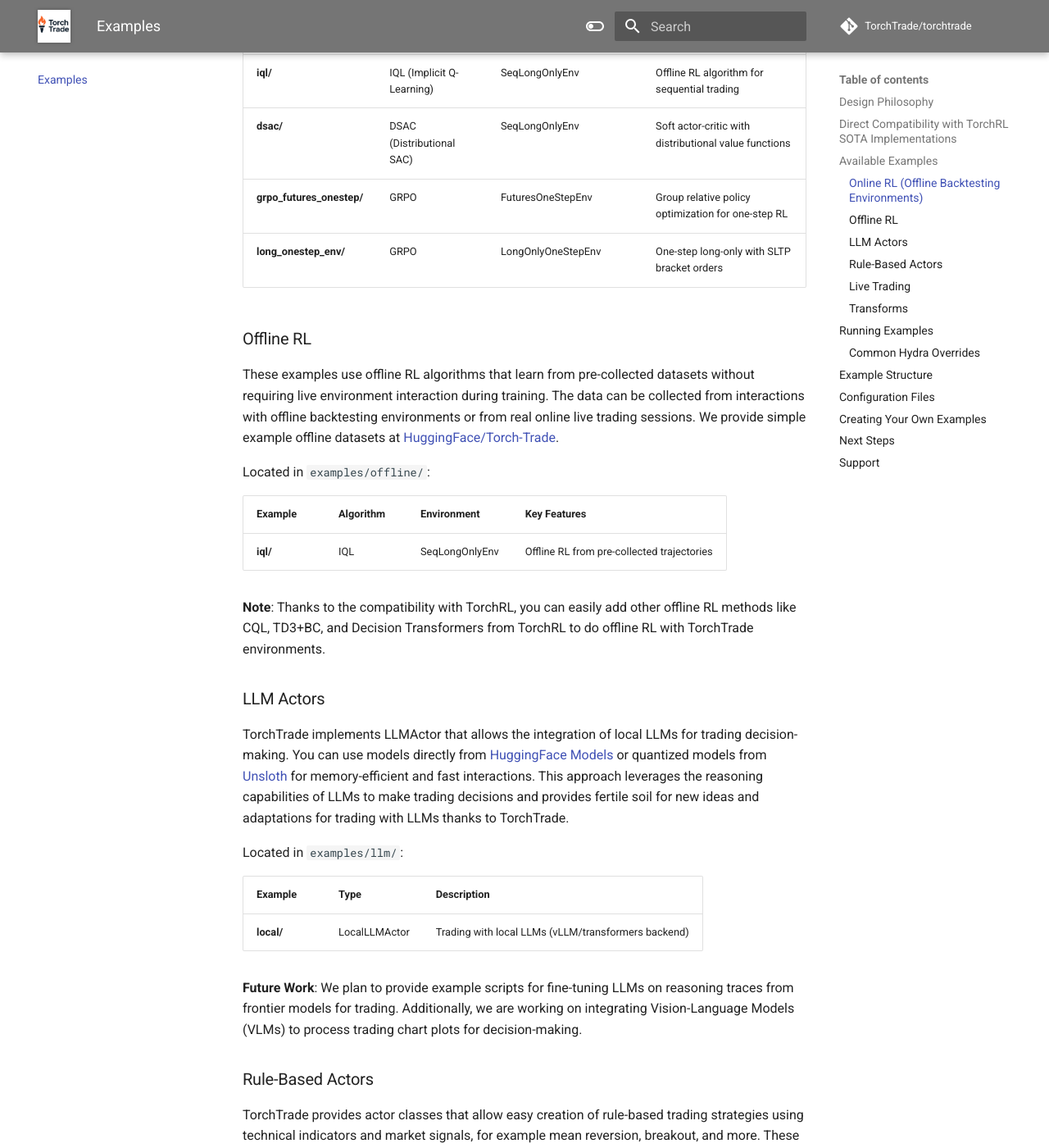
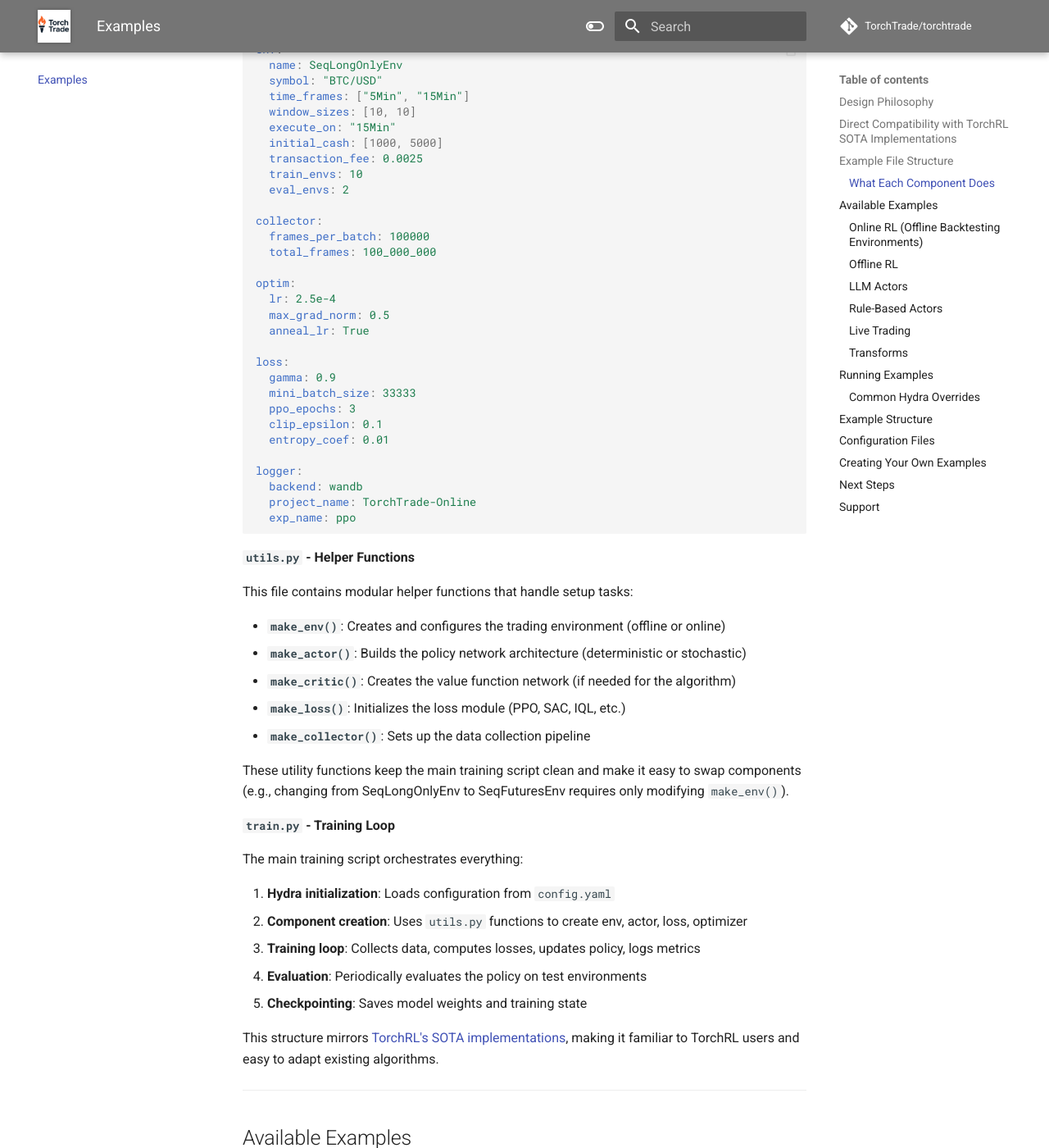
Before and after one commit to TorchTrade/torchtrade, an MkDocs documentation site: the page built from docs/examples.md, in a window 1280 px wide and 1400 px high, scrolled down 2369 px. Shown: the whole window at 82% size. Built offline with MkDocs 1.6.1 and Material for MkDocs 9.7.7, drawn with Linux system fonts in a browser that asks for light colours; comment, search, counter and statistics services are not loaded; some of the changed text lies outside the part shown.

Commit message:
Update documentation: add navigation footer and improve examples guide
- Add navigation.footer feature to mkdocs.yml for prev/next buttons in docs
- Change dark mode primary color from grey to black for better header contrast
- Add new "Example File Structure" section to examples.md explaining:
  - File organization (config.yaml, utils.py, train.py)
  - Purpose of each component with detailed descriptions
  - Example config.yaml with common parameters
  - Command-line override example for Hydra

Co-Authored-By: Claude Sonnet 4.5 <noreply@anthropic.com>

````diff
--- a/docs/examples.md
+++ b/docs/examples.md
@@ -54,6 +54,97 @@ for batch in collector:
 ```
 
 **That's it!** The collector, loss function, optimizer, and training loop remain identical. This doesn't only allow the use of any TorchRL algorithm, but any of the other useful components of TorchRL - replay buffers, transforms, modules, data structures - and provides seamless integration into the entire TorchRL ecosystem.
+
+---
+
+## Example File Structure
+
+Each example in TorchTrade follows a consistent file organization pattern that separates configuration, utilities, and training logic:
+
+```
+examples/online/<algorithm>/
+├── config.yaml           # Main configuration file
+├── utils.py             # Helper functions (env creation, network setup, etc.)
+└── train.py            # Training script and main loop
+```
+
+### What Each Component Does
+
+**`config.yaml` - Configuration Management**
+
+The configuration file uses [Hydra](https://hydra.cc/) to manage all hyperparameters and settings. This includes:
+
+- **Environment settings**: Symbol, timeframes, initial cash, transaction fees, window sizes
+- **Network architecture**: Hidden dimensions, activation functions, layer configurations
+- **Training hyperparameters**: Learning rate, batch size, discount factor (gamma), entropy coefficient
+- **Collector settings**: Frames per batch, number of parallel environments
+- **Logging**: Wandb project name, experiment tracking settings
+
+By centralizing all parameters in YAML, you can easily experiment with different configurations without modifying code. Hydra also allows you to override any parameter from the command line:
+
+```bash
+# Override multiple parameters
+python train.py env.symbol="ETH/USD" optim.lr=1e-4 loss.gamma=0.95
+```
+
+**Example config.yaml:**
+```yaml
+env:
+  name: SeqLongOnlyEnv
+  symbol: "BTC/USD"
+  time_frames: ["5Min", "15Min"]
+  window_sizes: [10, 10]
+  execute_on: "15Min"
+  initial_cash: [1000, 5000]
+  transaction_fee: 0.0025
+  train_envs: 10
+  eval_envs: 2
+
+collector:
+  frames_per_batch: 100000
+  total_frames: 100_000_000
+
+optim:
+  lr: 2.5e-4
+  max_grad_norm: 0.5
+  anneal_lr: True
+
+loss:
+  gamma: 0.9
+  mini_batch_size: 33333
+  ppo_epochs: 3
+  clip_epsilon: 0.1
+  entropy_coef: 0.01
+
+logger:
+  backend: wandb
+  project_name: TorchTrade-Online
+  exp_name: ppo
+```
+
+**`utils.py` - Helper Functions**
+
+This file contains modular helper functions that handle setup tasks:
+
+- **`make_env()`**: Creates and configures the trading environment (offline or online)
+- **`make_actor()`**: Builds the policy network architecture (deterministic or stochastic)
+- **`make_critic()`**: Creates the value function network (if needed for the algorithm)
+- **`make_loss()`**: Initializes the loss module (PPO, SAC, IQL, etc.)
+- **`make_collector()`**: Sets up the data collection pipeline
+
+These utility functions keep the main training script clean and make it easy to swap components (e.g., changing from SeqLongOnlyEnv to SeqFuturesEnv requires only modifying `make_env()`).
+
+**`train.py` - Training Loop**
+
+The main training script orchestrates everything:
+
+1. **Hydra initialization**: Loads configuration from `config.yaml`
+2. **Component creation**: Uses `utils.py` functions to create env, actor, loss, optimizer
+3. **Training loop**: Collects data, computes losses, updates policy, logs metrics
+4. **Evaluation**: Periodically evaluates the policy on test environments
+5. **Checkpointing**: Saves model weights and training state
+
+This structure mirrors [TorchRL's SOTA implementations](https://github.com/pytorch/rl/tree/main/sota-implementations), making it familiar to TorchRL users and easy to adapt existing algorithms.
 
 ---
 
--- a/mkdocs.yml
+++ b/mkdocs.yml
@@ -13,6 +13,7 @@ theme:
     - navigation.top
     - navigation.expand
     - navigation.path
+    - navigation.footer
     - search.suggest
     - search.highlight
     - content.tabs.link
@@ -30,7 +31,7 @@ theme:
       toggle:
         icon: material/toggle-switch
         name: Switch to Light Mode
-      primary: grey
+      primary: black
       accent: orange
 
 extra:
````
